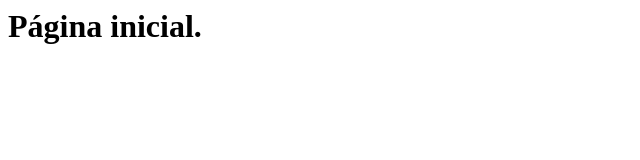
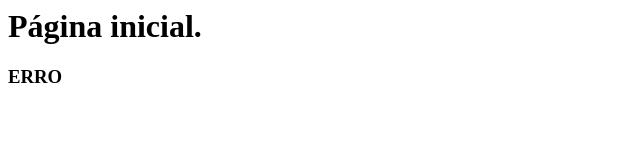
Before and after one commit to rafagonzaga/gama-no-github, a plain HTML site: page index.html in a window 1280 px wide. Shown: the full height of the page, 0-640 px from the left. Drawn offline with Linux system fonts and the light colour scheme.

Commit message:
outro comit

```diff
--- a/index.html
+++ b/index.html
@@ -3,5 +3,6 @@
 	</head>
 	<body>
 		<h1>Página inicial.</h1>
+		<h3>ERRO</h3>
 	</body>
 </html>
```
